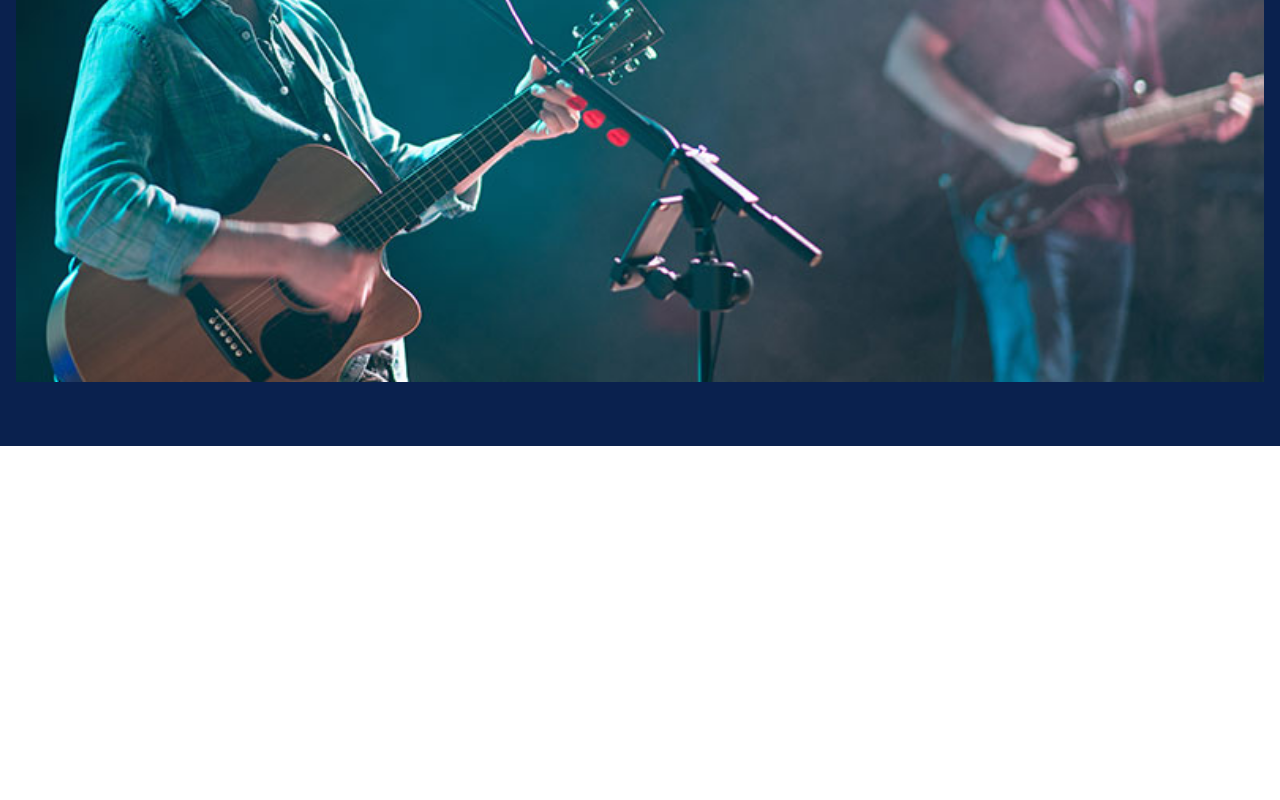
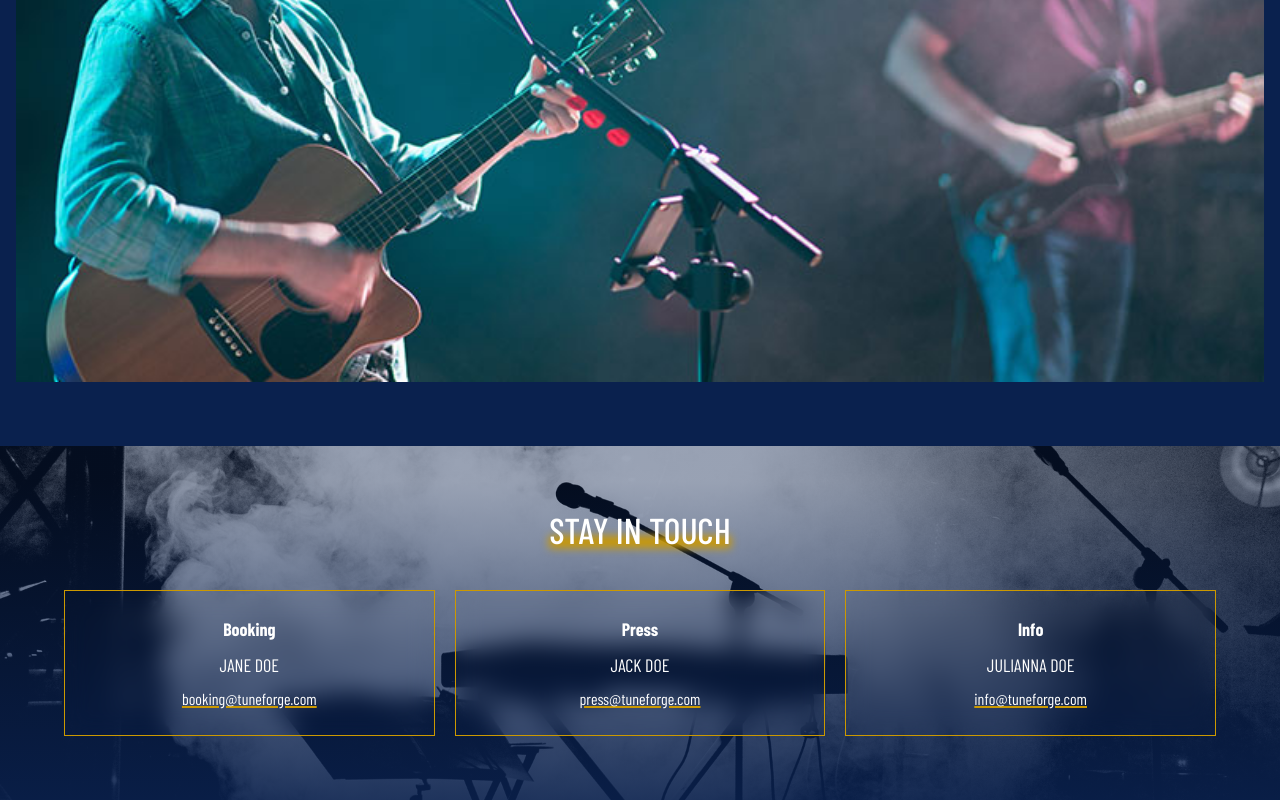
Before and after one commit to BlanchardIlela/webSitePhotographie, a website: page index.html in a window 1280 px wide. Shown: the part 8446-9246 px from the top of the page. Before the commit the page ends 8892 px from the top, so only its background shows below. Drawn offline with nearby package versions, Linux system fonts and the light colour scheme; files that its build step writes are made by us from their sources; a web font is replaced by a local one.

Commit message:
Style Footer

```diff
--- a/index.html
+++ b/index.html
@@ -798,6 +798,47 @@
 
     </main>
 
+      <!-- --------------------- Footer -->
+    <footer class="p-4 sm:p-8 md:p-12 lg:p-16 bg-blue flex flex-col gap-y-10"
+        style="
+              background: linear-gradient(
+                to top,
+                    rgba(10 33 78 / 0.9),
+                    rgba(10 33 78 / 0.4) 90%
+              ),
+                url('images/footer.jpg');
+                background-position: center;
+                background-size: cover;
+                ">
+      <h2 class="self-center text-center text-2xl uppercase font-black sm:text-4xl sm:font-medium
+           relative after after:h-3 after:w-full after:bg-golden after:bottom-0.5
+           after:left-0 after:-z-[1] z-[1] after:blur-sm"
+           >
+           Stay in Touch
+      </h2>
+
+      <div class="grid gap-5 sm:grid-cols-3 *:space-y-2 *:text-center *:border *:border-golden
+       *:p-6 *:backdrop-blur-md">
+        <div>
+          <h3 class="text-lg font-bold">Booking</h3>
+          <h5 class="uppercase text-lg">Jane Doe</h5>
+          <p class="underline decoration-golden decoration-2">booking@tuneforge.com</p>
+        </div>
+
+        <div>
+          <h3 class="text-lg font-bold">Press</h3>
+          <h5 class="uppercase text-lg">Jack Doe</h5>
+          <p class="underline decoration-golden decoration-2">press@tuneforge.com</p>
+        </div>
+
+        <div>
+          <h3 class="text-lg font-bold">Info</h3>
+          <h5 class="uppercase text-lg">Julianna Doe</h5>
+          <p class="underline decoration-golden decoration-2">info@tuneforge.com</p>
+        </div>
+      </div>
+    </footer>
+
     <script src="app.js"></script>
   </body>
 </html>
```
